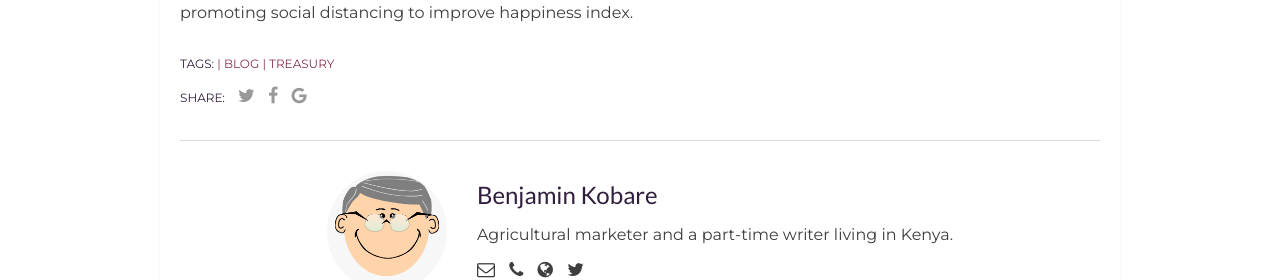
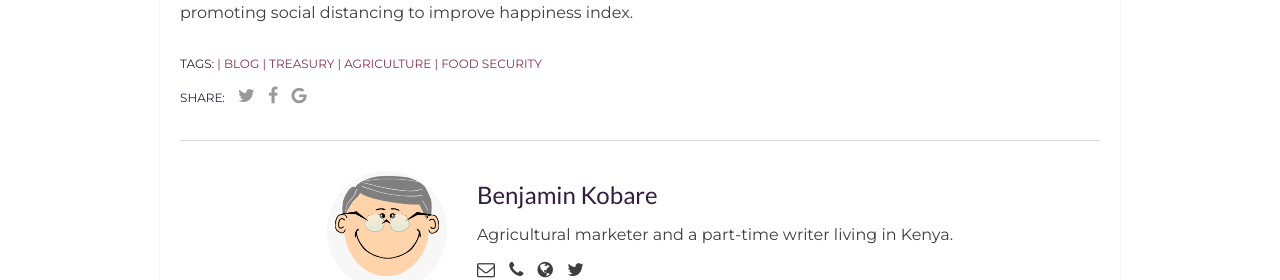
Before and after one commit to kobare/benjamin-kobare-blog, a Jekyll site: the page built from _posts/2020-04-01-treasury-should-give-food-security-more-funds.markdown, in a window 1280 px wide. Shown: the part 2490-2770 px from the top of the page. Built offline with Jekyll 4.4.1, drawn with Linux system fonts in a browser that asks for light colours; nearby versions of some CDN libraries; comment, search, counter and statistics services are not loaded.

Commit message:
Updated Treasury Should Give Food Security More Funds

```diff
--- a/_posts/2020-04-01-treasury-should-give-food-security-more-funds.markdown
+++ b/_posts/2020-04-01-treasury-should-give-food-security-more-funds.markdown
@@ -4,11 +4,13 @@ date: 2020-04-01 18:51:00 Z
 tags:
 - Blog
 - Treasury
-layout: post
+- Agriculture
+- food security
 description: You’ll find this post in your `_posts` directory. Go ahead and edit it
   and re-build the site to see your changes.
 img: post-11.jpg
 author: Benjamin Kobare
+layout: post
 ---
 
 According to a World Bank study, the gross domestic product (GDP) derived from agriculture is four times more effective in addressing rural poverty than that from other sectors of the economy.
```
